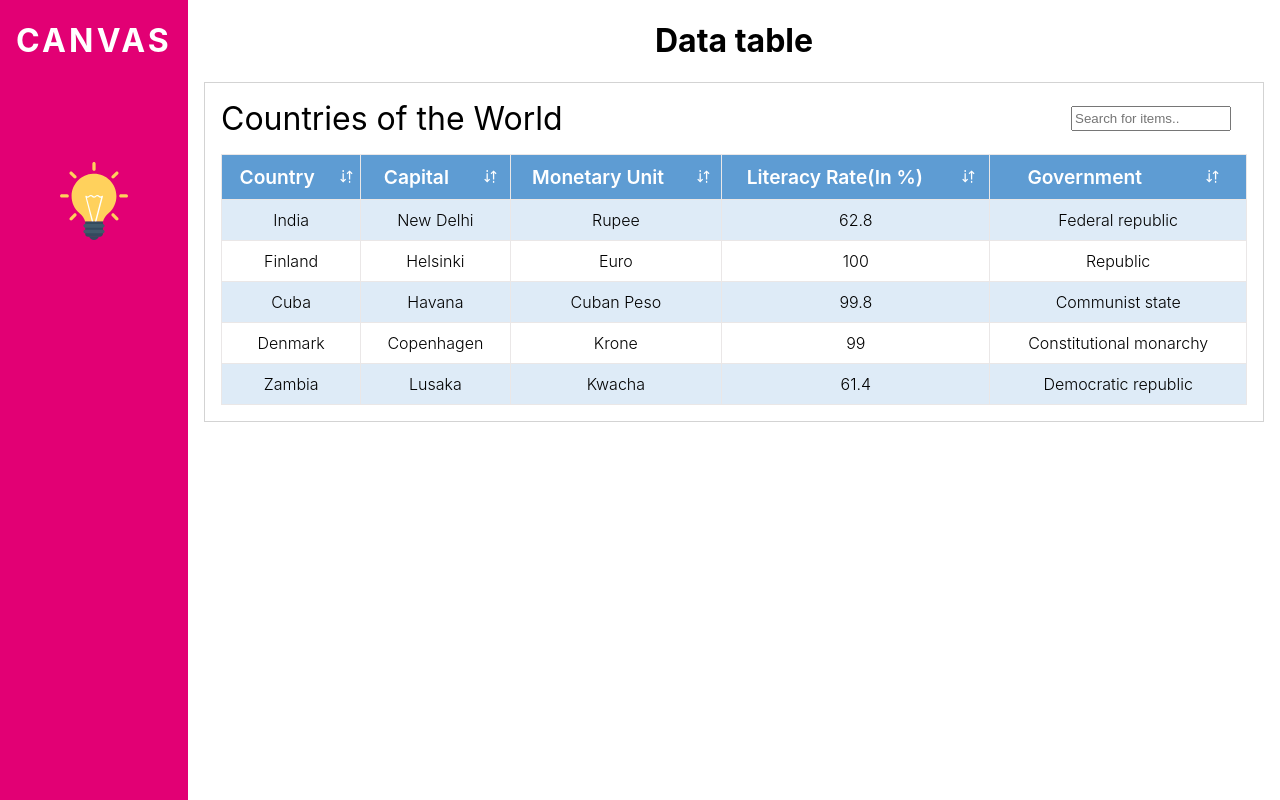
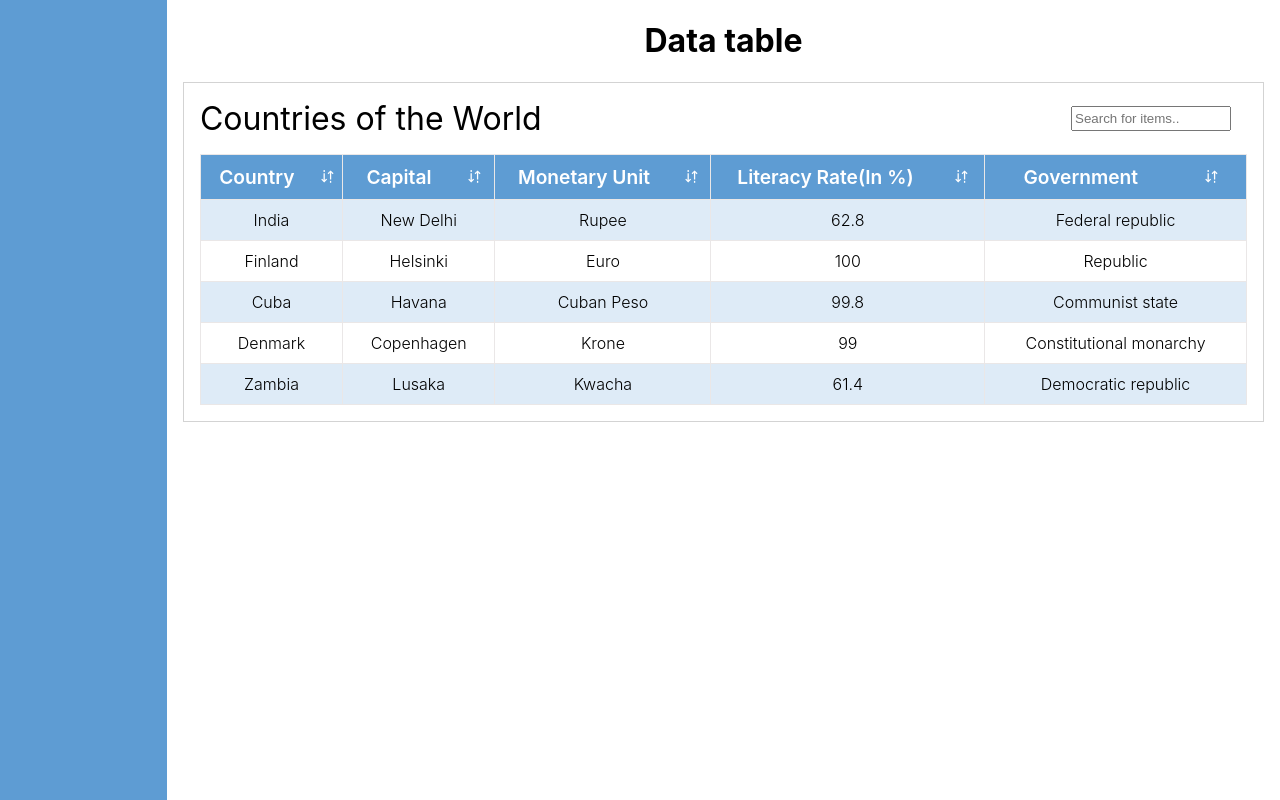
Before and after one commit to guna32/table, a React (Create React App) app in the folder data-table/: page / in a window 1280 px wide. Built offline with nearby package versions, Linux system fonts and the light colour scheme.

Commit message:
canvaslabs unmounted

```diff
--- a/data-table/package.json
+++ b/data-table/package.json
@@ -36,6 +36,7 @@
   },
   "devDependencies": {
     "@storybook/addon-actions": "^5.3.8",
+    "@storybook/addon-console": "^1.2.1",
     "@storybook/addon-docs": "^6.0.0-alpha.1",
     "@storybook/addon-knobs": "^5.3.8",
     "@storybook/addon-links": "^5.3.8",
--- a/data-table/src/App.js
+++ b/data-table/src/App.js
@@ -8,7 +8,8 @@ function App() {
   const tableData = countryDetails;
   return (
     <div className="App">
-      <CanvasLabs style={{ width: "15%" }}></CanvasLabs>
+      <div style={{ background: "#5e9cd3", width: "15%" }}></div>
+      {/* <CanvasLabs style={{ width: "15%" }}></CanvasLabs> */}
       <div style={{ background: "", width: "100%" }}>
         <h1>Data table</h1>
         <Table data={tableData.data} title={tableData.title}></Table>
```
Also changed, not shown: 1 other file (tests, documents, lock files or other folders).
